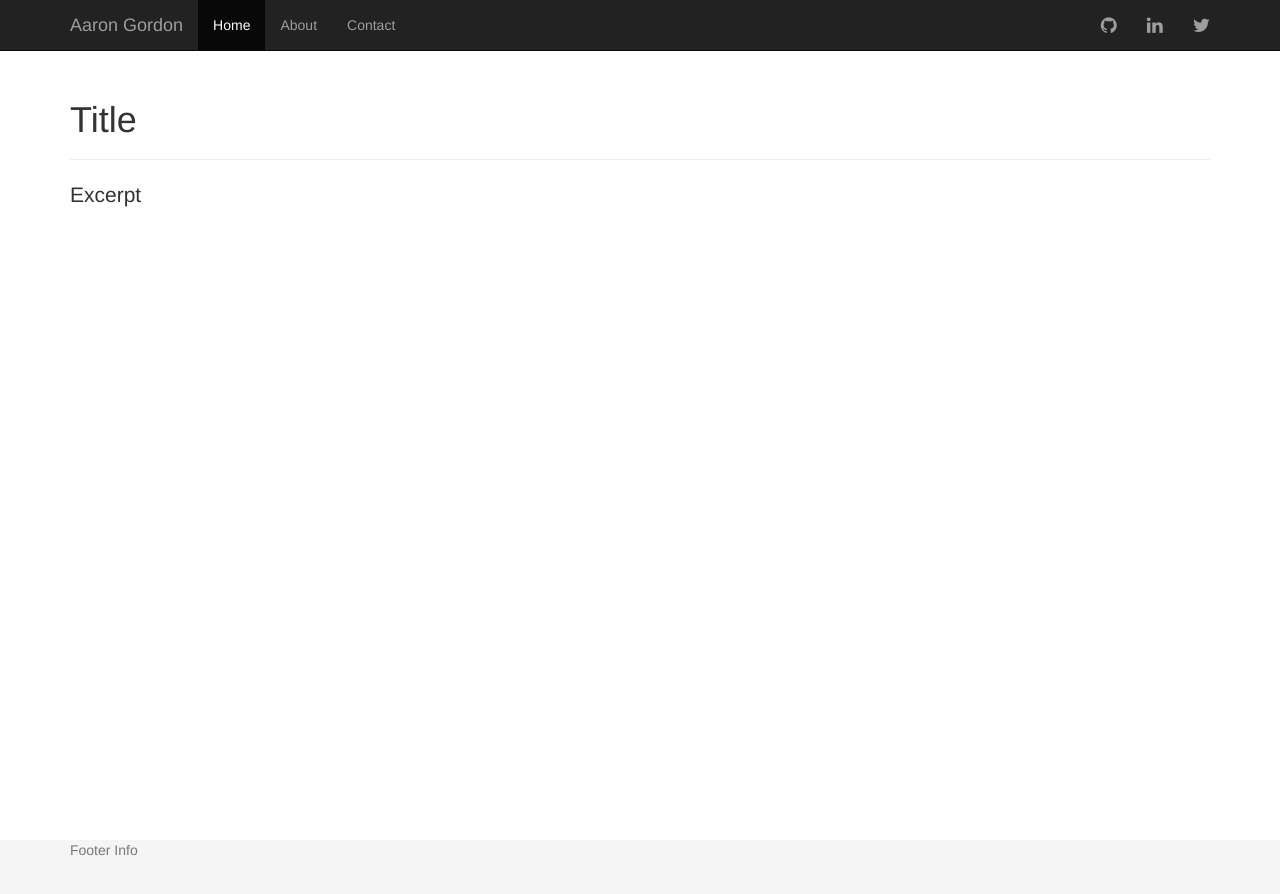
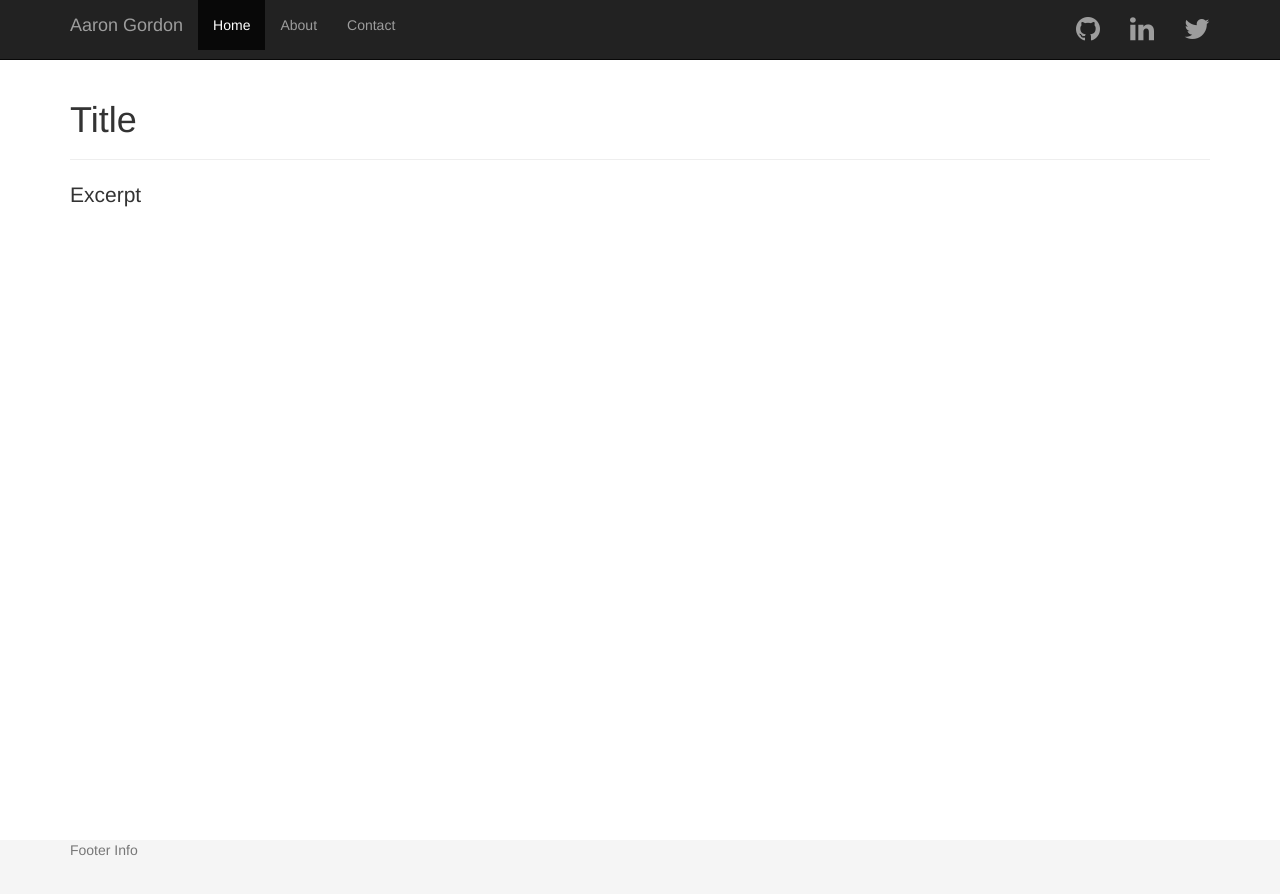
Before and after one commit to aarondgordon/aarondgordon.github.io, a Jekyll site: the page built from index.html, in a window 1280 px wide. Shown: the top 894 px of the page. Built offline with Jekyll 4.4.1, drawn with Linux system fonts in a browser that asks for light colours; nearby versions of some CDN libraries.

Commit message:
Resized social icons, added urls

```diff
--- a/_layouts/default.html
+++ b/_layouts/default.html
@@ -54,9 +54,9 @@
             <li><a href="#">Contact</a></li>
           </ul>
           <ul class="nav navbar-nav navbar-right social">
-            <li><a href="#"><i class="fa fa-lg fa-github"></i></a></li>
-            <li><a href="#"><i class="fa fa-lg fa-linkedin"></i></a></li>
-            <li><a href="#"><i class="fa fa-lg fa-twitter"></i></a></li>
+            <li><a href="https://github.com/aarondgordon"><i class="fa fa-2x fa-github"></i></a></li>
+            <li><a href="https://linkedin.com/in/aarondgordon"><i class="fa fa-2x fa-linkedin"></i></a></li>
+            <li><a href="https://twitter.com/adgordy"><i class="fa fa-2x fa-twitter"></i></a></li>
           </ul>
         </div><!--/.nav-collapse -->
       </div>
```
